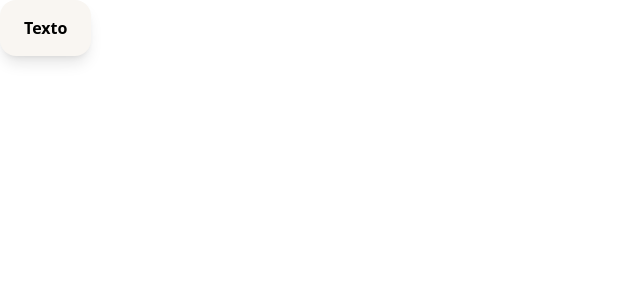
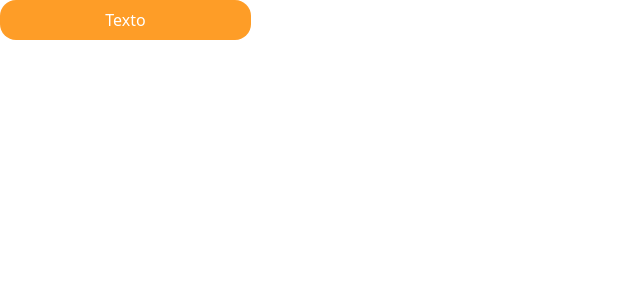
Before and after one commit to mPiccinini/pedilo-front, a React (Vite) app: page / in a window 1280 px wide. Shown: the top 300 px of the page, without its empty margins (0-640 px from the left). Built offline with nearby package versions, Linux system fonts and the light colour scheme.

Commit message:
buttons coming along

```diff
--- a/src/components/ExampleButton.tsx
+++ b/src/components/Button.tsx
@@ -5,12 +5,12 @@ import {cn} from "../utils/UtilFunctions.ts";
 interface ButtonProps extends ButtonHTMLAttributes<HTMLButtonElement> ,VariantProps<typeof buttonVariants> {}
 
 const buttonVariants = cva(
-    "flex items-center justify-center space-x-2 font-semibold rounded-2xl px-6 py-4",
+    "flex items-center justify-center space-x-2 rounded-2xl text-title3",
     {
       variants: {
         variant: {
-          default: "bg-[#f9f6f2] text-black shadow-lg",
-          outlined: "bg-transparent border border-black text-black"
+          branch: "bg-primary-50 shadow-xl text-label1 w-[190px] h-[89px]",
+          default: "bg-primary-400 text-label1 text-white h-[40px] w-[251px]"
         }
       },
       defaultVariants: {
@@ -19,10 +19,10 @@ const buttonVariants = cva(
     }
 );
 
-const ExampleButton = forwardRef<HTMLButtonElement, ButtonProps>(({className, variant, ...props }, ref) => {
+const Button = forwardRef<HTMLButtonElement, ButtonProps>(({className, variant, ...props }, ref) => {
     return (
         <button ref={ref} className={cn(buttonVariants({className, variant}))} {...props}></button>
     );
 })
 
-export default ExampleButton;
+export default Button;
--- a/src/main.tsx
+++ b/src/main.tsx
@@ -1,9 +1,9 @@
 import { createRoot } from 'react-dom/client'
 import './index.css'
-import ExampleButton from "./components/ExampleButton.tsx";
+import Button from "./components/Button.tsx";
 
 createRoot(document.getElementById('root')!).render(
-    <ExampleButton variant={"default"}>
+    <Button variant={"default"}>
         Texto
-    </ExampleButton>,
+    </Button>,
 )
--- a/tailwind.config.js
+++ b/tailwind.config.js
@@ -19,7 +19,7 @@ export default {
       },
       colors: {
         primary: {
-          50: '#fcdf9d',
+          50: '#FFF8F0',
           100: '#f2bd7b',
           200: '#f7b75a',
           300: '#eaa643',
```
Also changed, not shown: 2 other files (tests, documents, lock files or other folders).
